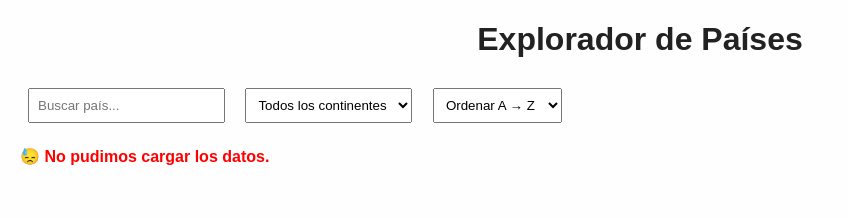
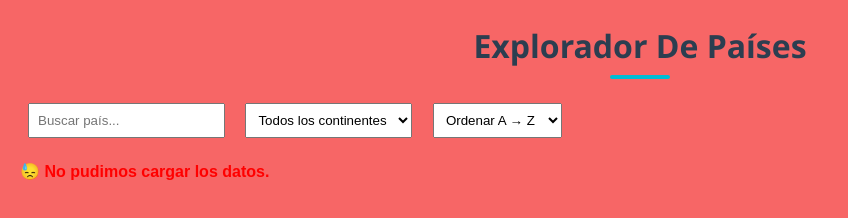
Before and after one commit to Sojita/tp-parcial, a website built with Vite: page index.html in a window 1280 px wide. Shown: the whole page, without its empty margins (0-848 px from the left). Built offline with nearby package versions, Linux system fonts and the light colour scheme; no server answers.

Commit message:
Versión final lista para deploy en Netlify

```diff
--- a/index.html
+++ b/index.html
@@ -5,6 +5,7 @@
     <meta name="viewport" content="width=device-width, initial-scale=1.0" />
     <title>Países del Mundo</title>
     <link rel="stylesheet" href="/src/style.css" />
+    <link rel="icon" href="/src/favicon.ico" type="image/x-icon" />
   </head>
   <body>
     <h1>Explorador de Países</h1>
--- a/src/style.css
+++ b/src/style.css
@@ -1,13 +1,32 @@
 body {
-  font-family: Arial, sans-serif;
+  font-family: "Poppins", sans-serif;
   margin: 20px;
-  background-color: #fefefe;
+  background-color: #f76666;
   color: #222;
 }
 
 h1,
 h2 {
   text-align: center;
+  text-transform: capitalize;
+  font-weight: bold;
+  font-family: "Segoe UI", Tahoma, Geneva, Verdana, sans-serif;
+  color: #2c3e50;
+  margin-top: 1.5rem;
+  margin-bottom: 1rem;
+  position: relative;
+  background: none;
+}
+
+h1::after,
+h2::after {
+  content: "";
+  display: block;
+  width: 60px;
+  height: 4px;
+  background-color: #00bcd4;
+  margin: 0.5rem auto 0 auto;
+  border-radius: 3px;
 }
 
 input,
@@ -24,8 +43,8 @@ select {
 }
 
 .tarjeta-pais {
-  background: white;
-  border-radius: 10px;
+  background: rgb(254, 255, 170);
+  border-radius: 50px;
   padding: 1rem;
   box-shadow: 0 0 8px rgba(0, 0, 0, 0.1);
   text-align: center;
```
